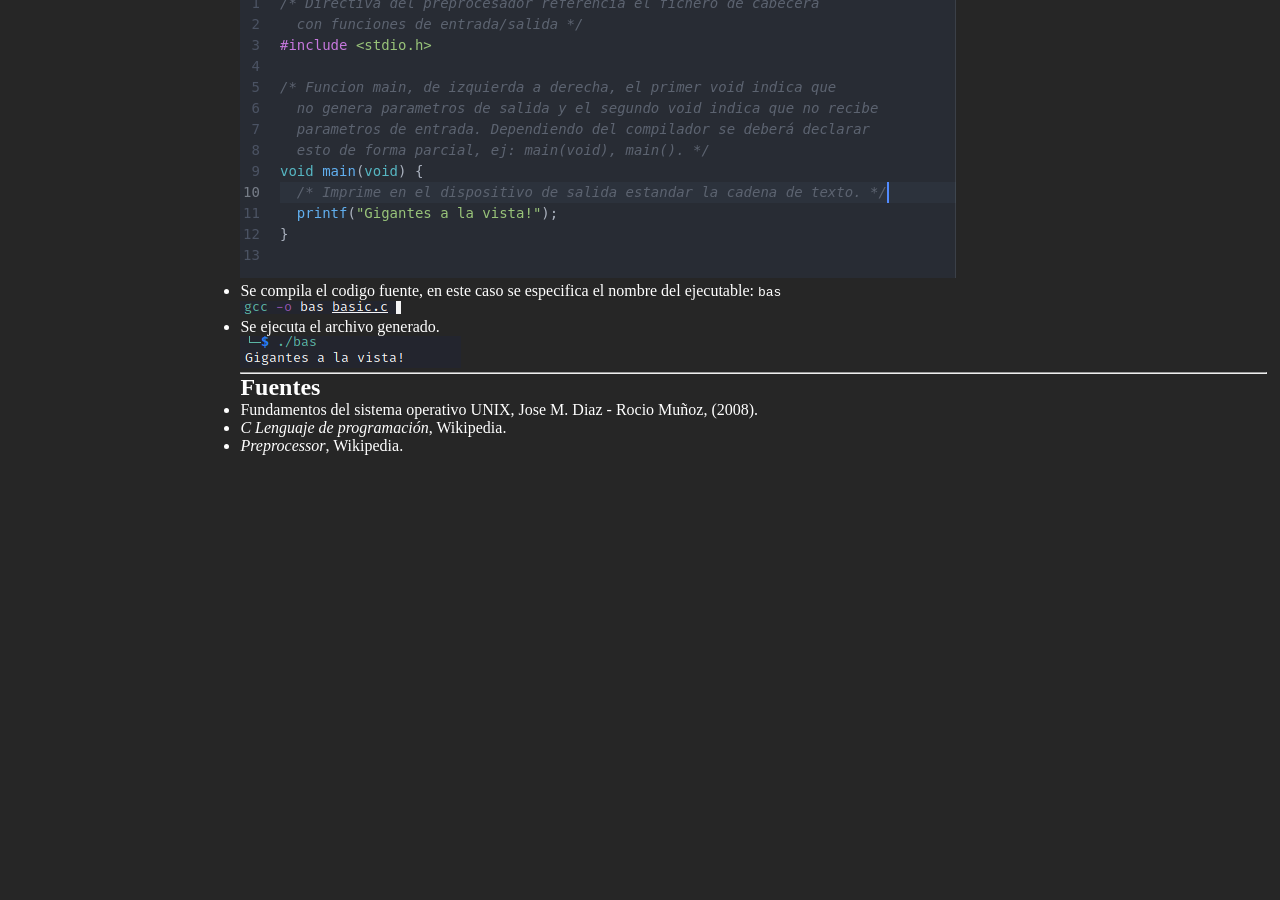
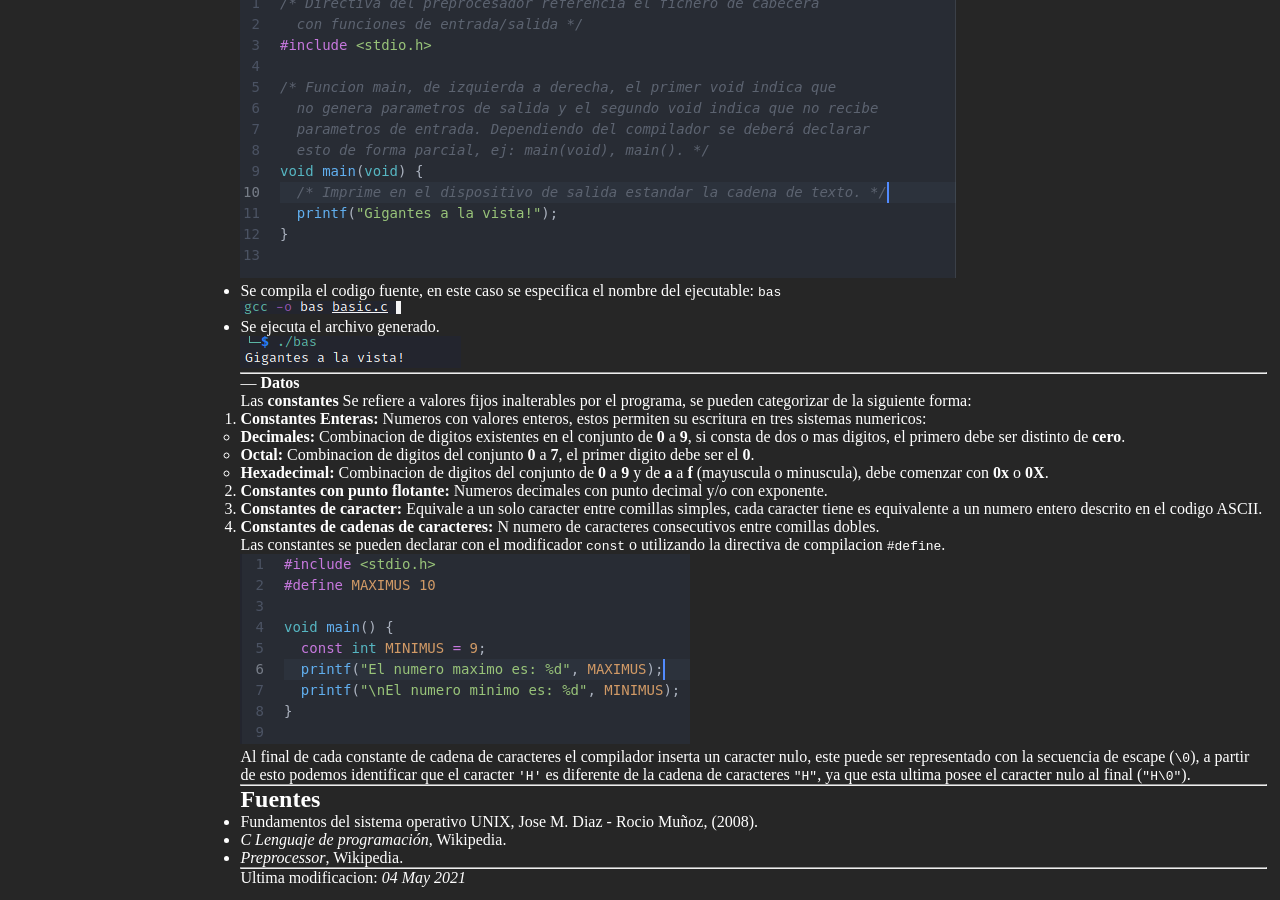
Before and after one commit to Grimpoteuthis-314/Grimpo, a Jekyll site: the page built from _posts/2021-04-18-introduction-c.md, in a window 1280 px wide and 900 px high, scrolled down 1151 px. Built offline with Jekyll 4.4.1, drawn with Linux system fonts in a browser that asks for light colours; before the commit the page ends 1619 px from its top, so only the background shows below that.

Commit message:
Constantes

```diff
--- a/_posts/2021-04-18-introduction-c.md
+++ b/_posts/2021-04-18-introduction-c.md
@@ -63,8 +63,45 @@ Ejemplo:
 
 ---
 
+--- **Datos**
+
+Las **constantes** Se refiere a valores fijos inalterables por el programa, se pueden
+categorizar de la siguiente forma:
+
+1. **Constantes Enteras:** Numeros con valores enteros, estos permiten su escritura en
+tres sistemas numericos:
+    - **Decimales:** Combinacion de digitos existentes en el conjunto de **0** a **9**, si consta
+    de dos o mas digitos, el primero debe ser distinto de **cero**.
+    - **Octal:**  Combinacion de digitos del conjunto **0** a **7**, el primer digito debe ser el **0**.
+    - **Hexadecimal:** Combinacion de digitos del conjunto de **0** a **9** y de **a** a **f** (mayuscula o minuscula), debe comenzar con **0x** o **0X**.
+
+2. **Constantes con punto flotante:** Numeros decimales con punto decimal y/o con exponente.
+
+3. **Constantes de caracter:** Equivale a un solo caracter entre comillas simples, cada caracter tiene es equivalente a un numero entero descrito en el codigo ASCII.
+
+4. **Constantes de cadenas de caracteres:** N numero de caracteres consecutivos entre
+comillas dobles.
+
+Las constantes se pueden declarar con el modificador `const` o utilizando la directiva
+de compilacion `#define`.
+
+![const](assets/images/20210418/const.png)
+
+Al final de cada constante de cadena de caracteres el compilador inserta un caracter nulo, este puede ser representado con la secuencia de escape (`\0`), a partir
+de esto podemos identificar que el caracter `'H'` es diferente de la cadena de caracteres `"H"`, ya que esta ultima posee el caracter nulo al final (`"H\0"`).
+
+
+
+
+
+
+---
 ## **Fuentes**
 
 - Fundamentos del sistema operativo UNIX, Jose M. Diaz - Rocio Muñoz, (2008).
 - *[C Lenguaje de programación](https://es.wikipedia.org/wiki/C_(lenguaje_de_programaci%C3%B3n))*, Wikipedia.
 - *[Preprocessor](https://en.wikipedia.org/wiki/Preprocessor)*, Wikipedia.
+
+---
+
+Ultima modificacion: *04 May 2021*
```
Also changed, not shown: other parts of _posts/2021-04-18-introduction-c.md (+1 -1 lines), assets/images/20210418/const.png (added).
